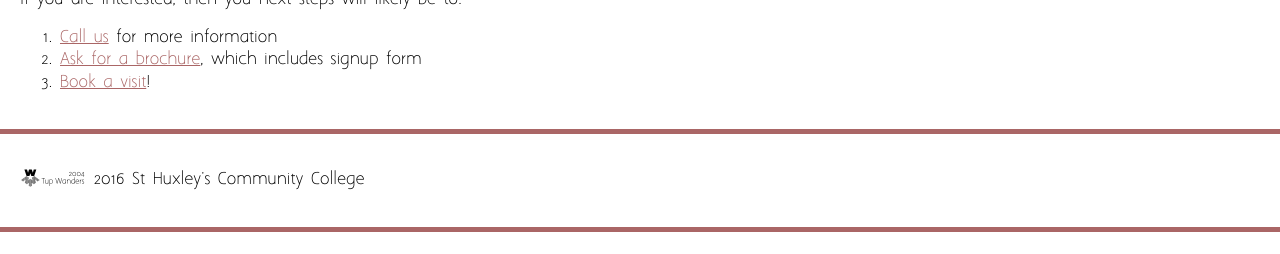
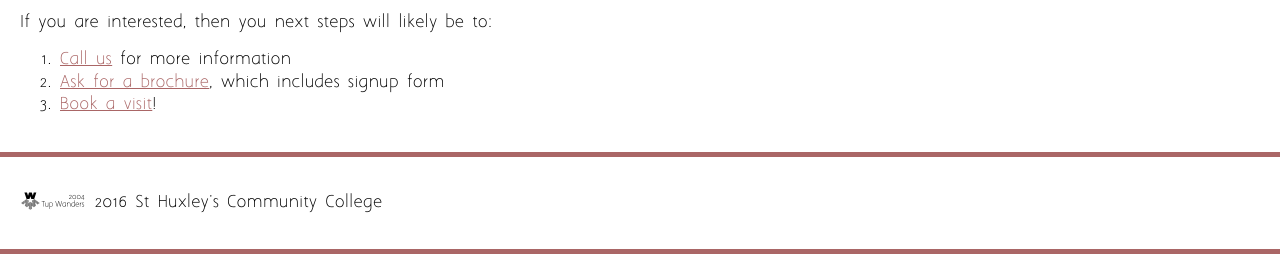
Before and after one commit to LukaszSzmyga/community-homepage, a plain HTML site: page index.html in a window 1280 px wide. Shown: the part 825-1079 px from the top of the page. Before the commit the page ends 1057 px from the top, so only its background shows below. Drawn offline with Linux system fonts and the light colour scheme.

Commit message:
community homepage

```diff
--- a/styles/style.css
+++ b/styles/style.css
@@ -41,7 +41,7 @@ body {
   font-family: aaarghnormal, sans-serif;
   line-height: 1.5;
   font-size: 1.5rem;
-  letter-spacing: 0.5 px;
+  letter-spacing: 0.5px;
   word-spacing: 0.5px;
 }
 
```
Also changed, not shown: index.html (+0 -21 lines).
